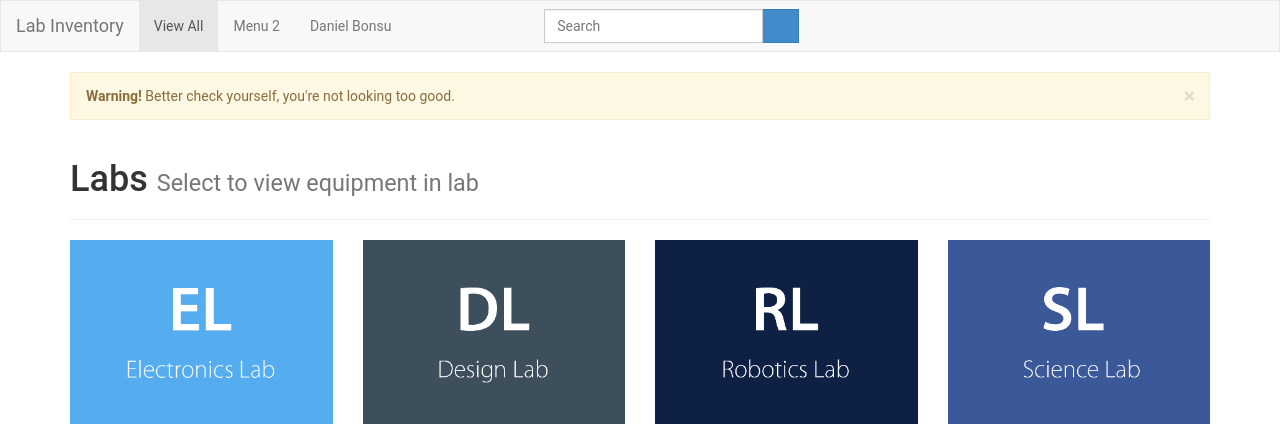
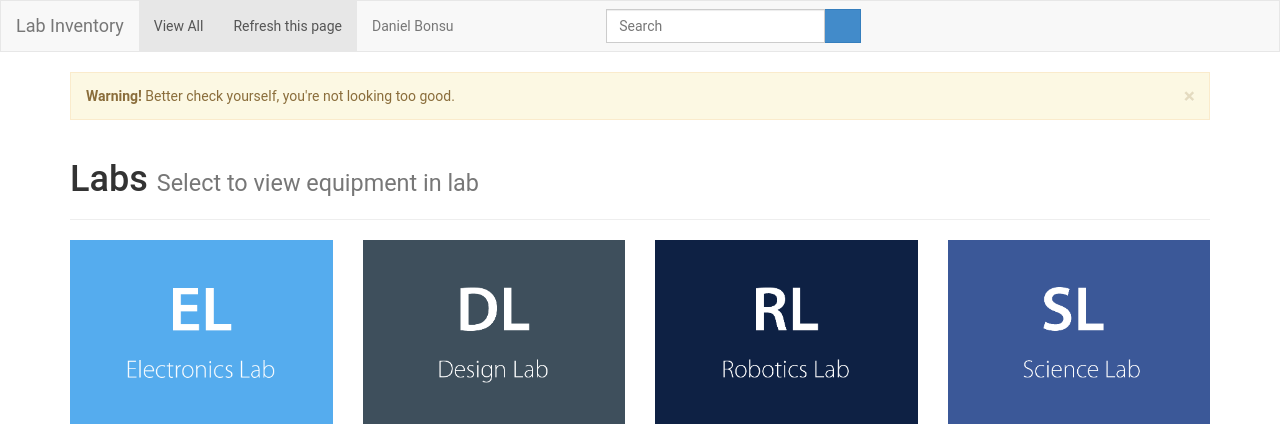
Before and after one commit to michaelannor/engineering-inventory, a PHP site: page /regular/index.html in a window 1280 px wide. Shown: the top 424 px of the page. Run offline with PHP 8.4, Linux system fonts and the light colour scheme; some web fonts are replaced.

Commit message:
refresh button for homepage

```diff
--- a/project-group/equipment.php
+++ b/project-group/equipment.php
@@ -22,7 +22,7 @@ include_once ("adb.php");
 
 function viewLabs($id)
 {
-  $query = "select distinct * from se_inventory_equipment, se_inventory_labs where se_inventory_equipment.laboratory_id = se_inventory_labs.lab_id AND se_inventory_equipment.laboratory_id = '$id'";
+  $query = "select * from se_inventory_equipment, se_inventory_labs where se_inventory_equipment.laboratory_id = se_inventory_labs.lab_id AND se_inventory_equipment.laboratory_id = '$id'";
     return$this->query($query);
 }
 }
--- a/project-group/js/viewEquipment.js
+++ b/project-group/js/viewEquipment.js
@@ -16,6 +16,8 @@ function sendRequest(u){
 
 
 //on click runs the function
+
+
 $(function(){
   $("#viewallbtn").click(function(){
     viewEquipment();
@@ -52,6 +54,8 @@ $(function(){
     viewLabs(4);
   });
 });
+
+
 
 
 $(function() {
@@ -142,11 +146,10 @@ $(function() {
 }
 
 function viewLabs(id){
- console.log(id);
+
 var theUrl = "../control.php?cmd=2&id="+id;
-console.log(theUrl);
-    var obj=sendRequest(theUrl);    //send request to the above url
-  console.log(obj.Labs.length);
+var obj=sendRequest(theUrl);    //send request to the above url
+
   if(obj.result==1 ){          //check result
 
     var equipment_list;
--- a/project-group/regular/index.html
+++ b/project-group/regular/index.html
@@ -35,32 +35,16 @@ font: normal 14px Roboto,arial,sans-serif;
 <span class="icon-bar"></span>
 <span class="icon-bar"></span>
 </button>
+
 <a class="navbar-brand" href="#">Lab Inventory</a>
 </div>
 
 <!-- Collect the nav links, forms, and other content for toggling -->
 <div class="collapse navbar-collapse" id="bs-example-navbar-collapse-1">
 <ul class="nav navbar-nav">
-<li class="active"><a href="#" id="viewallbtn">View All <span class="sr-only">(current)</span></a></li>
-<li class = ""><a href="#" id=""> Menu 2 <span class = "sr-only">(current)</span></a></li>
+<li class="active"><a href="#" id="viewallbtn">View All<span class="sr-only">(current)</span></a></li>
+<li class = "active"><a href="javascript:location.reload(true)">Refresh this page <span class = "sr-only">(current)</span></a></li>
 
-
-<!-- <p class="navbar-text navbar-right">Signed in as <a href="#" class="navbar-link">Mark Otto</a></p>
-<ul class="nav navbar-nav navbar-right">
-<form class="navbar-form pull-left">
-<div class="input-group" style="max-width:470px;">
-<input type="text" class="form-control" placeholder="Search" name="srch-term" id="srch-term">
-<div class="input-group-btn">
-<button class="btn btn-default btn-primary" type="submit"><i class="glyphicon glyphicon-search"></i></button>
-</div>
-</div>
-</form>
-</ul>
--->
-
-
-
-<!-- <div class="collapse navbar-collapse" id="navbar-collapse1"> -->
 
 <ul class="nav navbar-nav navbar-right">
 
@@ -95,10 +79,6 @@ font: normal 14px Roboto,arial,sans-serif;
 
 
 
-
-
-
-
 </div><!-- /.navbar-collapse -->
 </div><!-- /.container-fluid -->
 </nav>
@@ -107,8 +87,8 @@ font: normal 14px Roboto,arial,sans-serif;
 <div class="container">
 <div class="alert alert-warning alert-dismissible" role="alert">
 <button type="button" class="close" data-dismiss="alert" aria-label="Close"><span aria-hidden="true">&times;</span></button>
-<strong>Warning!</strong> Better check yourself, you're not looking too good.
-</div>
+<strong>Warning!</strong> Better check yourself, you're not looking too good.</div>
+
 
 <div class="page-header">
 <h1>Labs <small>Select to view equipment in lab</small></h1>
```
